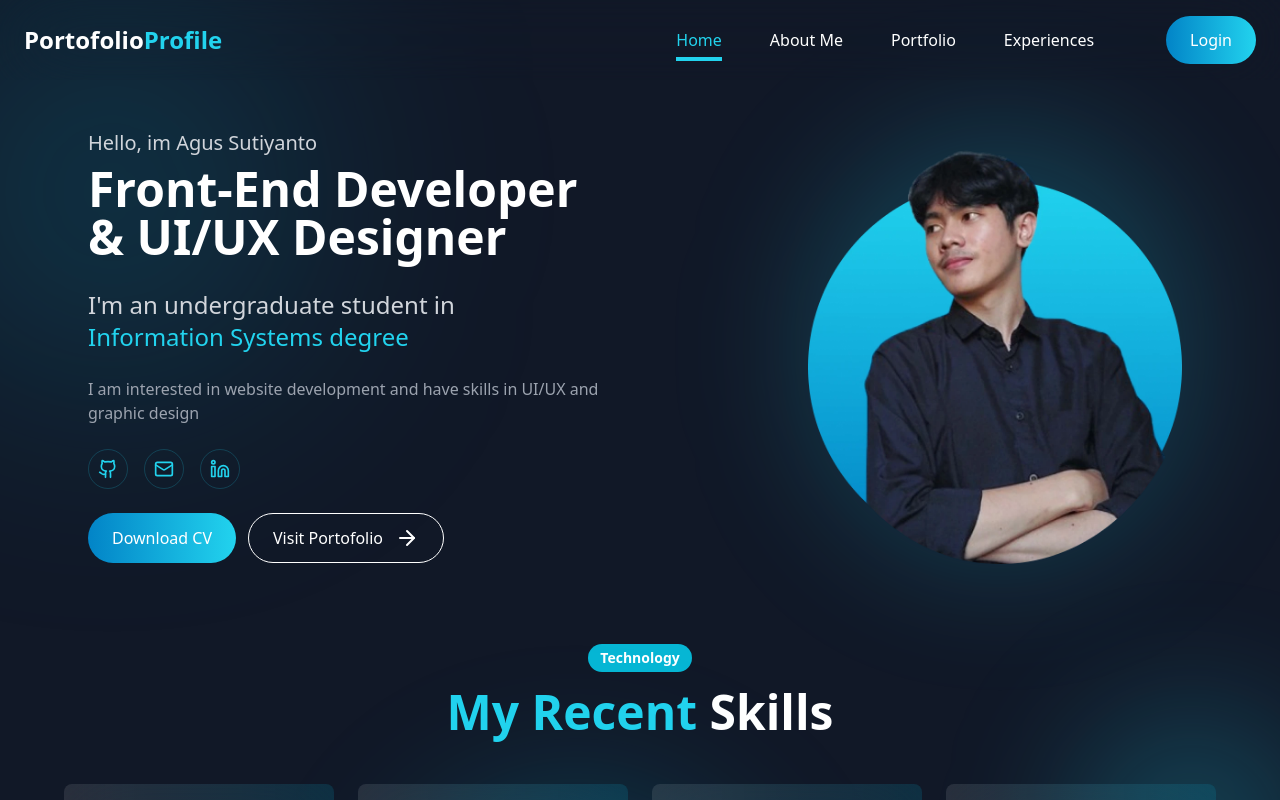
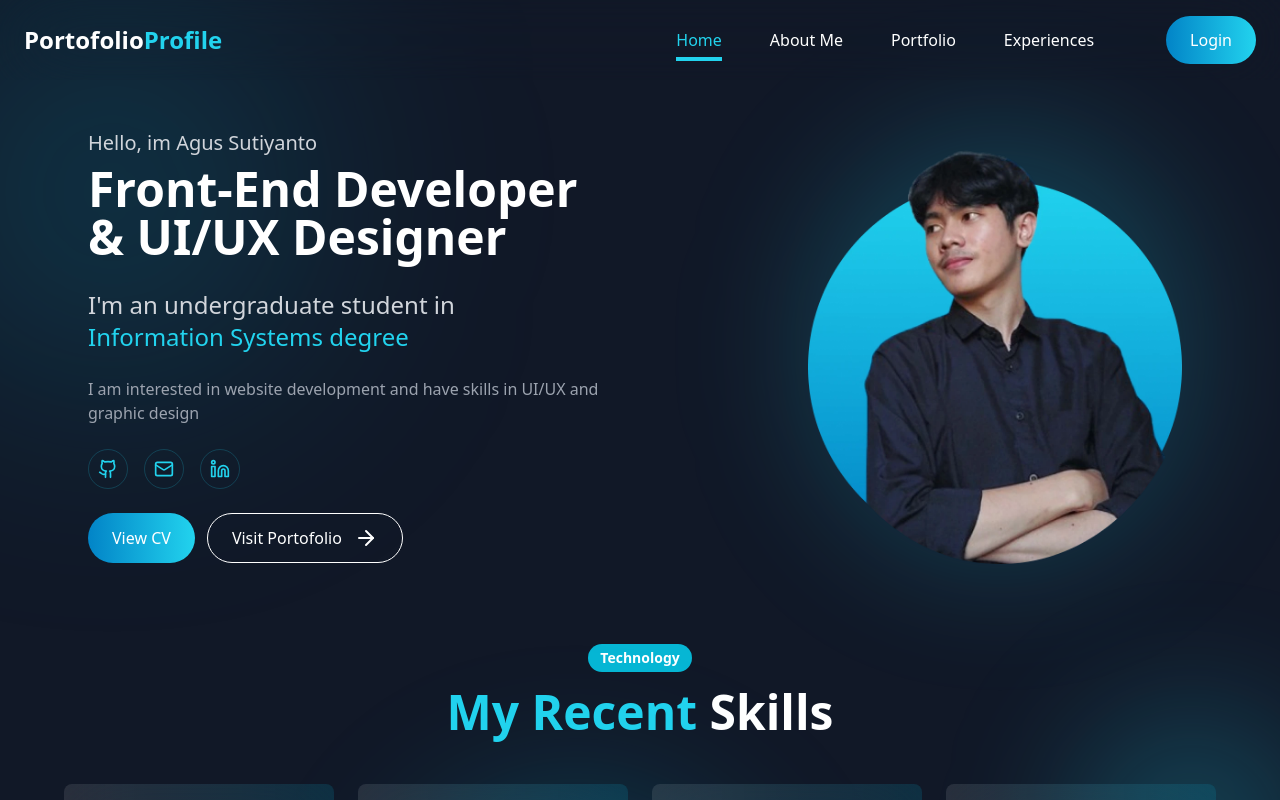
Before and after one commit to Agussdz/Portofolio-React, a React (Vite) app: page / in a window 1280 px wide. Shown: the top 800 px of the page. Built offline with nearby package versions, Linux system fonts and the light colour scheme.

Commit message:
Update HeroSections.jsx

```diff
--- a/src/components/HeroSections.jsx
+++ b/src/components/HeroSections.jsx
@@ -55,10 +55,10 @@ export default function HeroSections() {
           <div className="flex gap-3 item-center">
             <button className="px-4 lg:px-6 py-3 bg-gradient-to-r from-sky-600 to-cyan-400 text-white rounded-full font-medium transition-all duration-500 hover:from-sky-700 hover:to-cyan-500  hover:shadow-xl">
               <a
-                href="https://drive.google.com/file/d/1s01vDhPvtdHanwcFDP9N7gRlqRoWNZlc/view?usp=sharing"
+                href="https://drive.google.com/file/d/1NiVn10AQ28_hb4yzMp__fiwt6GxY93d5/view?usp=sharing"
                 target="_blank"
               >
-                Download CV
+                View CV
               </a>
             </button>
 
```
